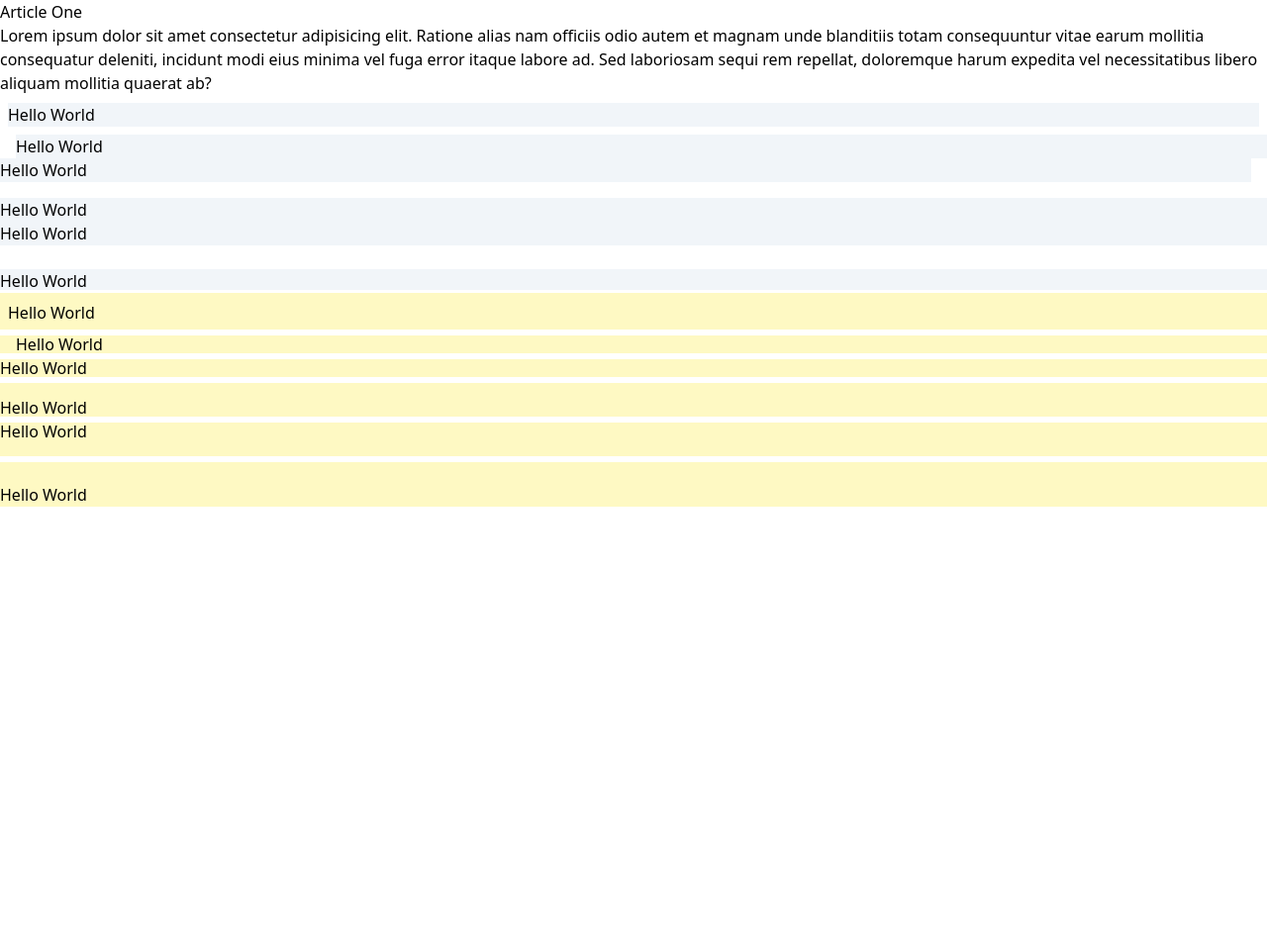
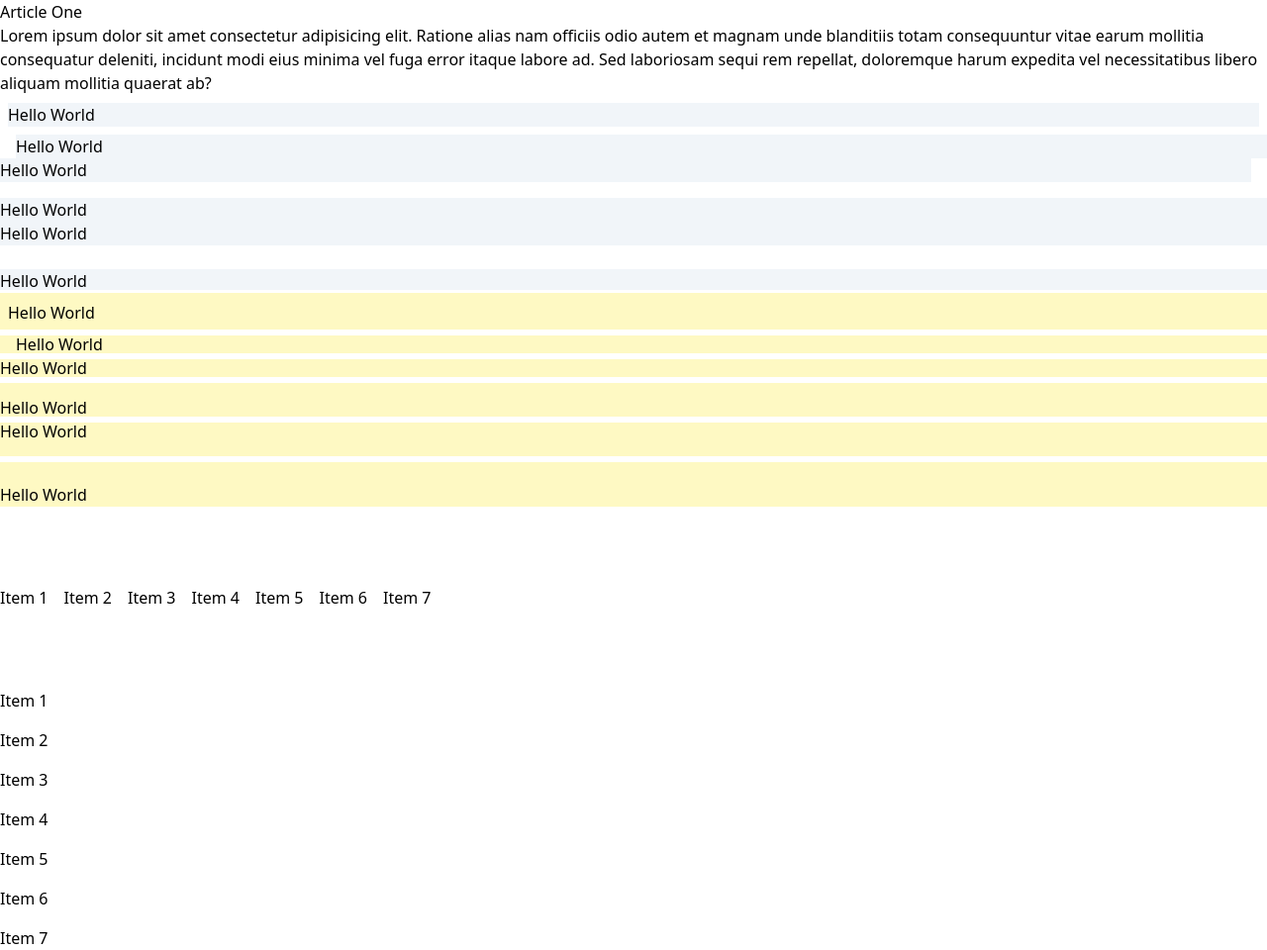
Before and after one commit to efunnuga-bamidele/Tailwind_Study_Exercise, a website: page example_three/index.html in a window 1280 px wide. Shown: the whole page at 99% size. Before the commit the page ends 800 px from the top, so only its background shows below. Drawn offline with Linux system fonts and the light colour scheme.

Commit message:
Implement Flex and Space-between X & Y

```diff
--- a/example_three/index.html
+++ b/example_three/index.html
@@ -34,8 +34,25 @@
     <div class="bg-yellow-100 outline outline-white pb-4">Hello World</div>
     <div class="bg-yellow-100 outline outline-white pt-[24px]">Hello World</div>
     <!-- space between X -->
-
+    <div class="flex mt-20 space-x-4">
+      <div>Item 1</div>
+      <div>Item 2</div>
+      <div>Item 3</div>
+      <div>Item 4</div>
+      <div>Item 5</div>
+      <div>Item 6</div>
+      <div>Item 7</div>
+    </div>
     <!-- spacing between Y -->
+    <div class="flex flex-col mt-20 space-y-4">
+      <div>Item 1</div>
+      <div>Item 2</div>
+      <div>Item 3</div>
+      <div>Item 4</div>
+      <div>Item 5</div>
+      <div>Item 6</div>
+      <div>Item 7</div>
+    </div>
   </div>
 </body>
 
```
Also changed, not shown: example_three/css/style.css.
